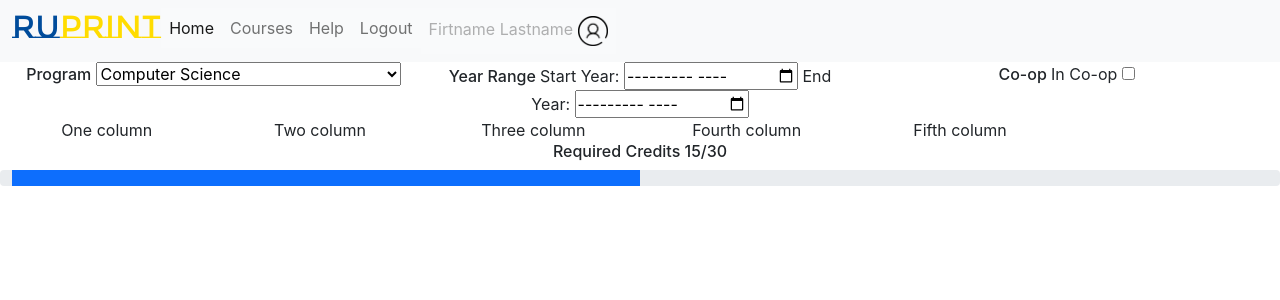
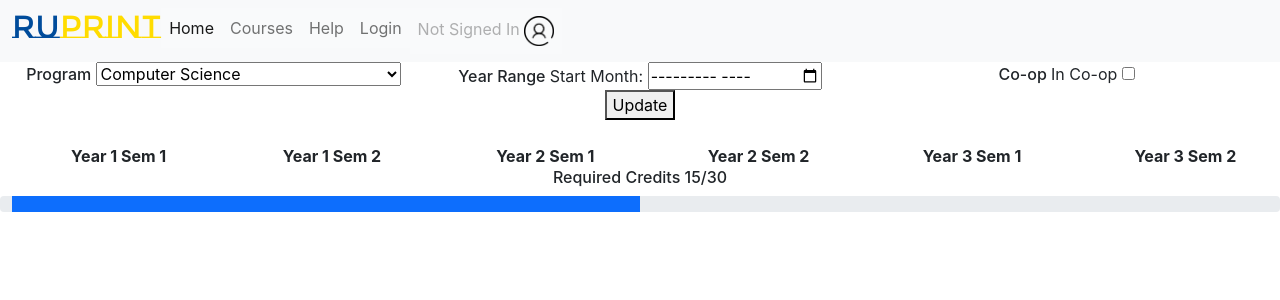
Before and after one commit to Ctrl-Alt-Defeat-RUHacks/RUPrint, a React (Create React App) app: page / in a window 1280 px wide. Shown: the top 300 px of the page. Built offline with nearby package versions, Linux system fonts and the light colour scheme.

Commit message:
Date Changes

```diff
--- a/src/App.css
+++ b/src/App.css
@@ -77,3 +77,26 @@ p{
   background-color: rgba(255, 255, 255, 0.15);
   margin:auto;
 }
+
+@media (min-width: 992px) {
+  .container-scroll {
+    overflow-x: auto;
+  }
+  .container-scroll .columns-16 {
+    width: 133.33333333vw;  /* = 100vw * 16/12 */
+  }
+  .container-scroll .columns-20 {
+    width: 166.66666667vw;  /* = 100vw * 20/12 */
+  }
+  .container-scroll .col-md-2 {
+    width: 16.66666667vw !important;
+  }
+}
+
+.container-scroll > .row {
+  margin-top: 24px;
+}
+.container-scroll > .row > .col-md-2 {
+  font-weight: bold;
+  text-align: center;
+}
--- a/src/App.js
+++ b/src/App.js
@@ -41,10 +41,10 @@ class App extends Component{
                     <button class="nav-link headerButton"  onClick={()=>this.changePage(3)}>Help</button>
                     </li>
                     <li class="nav-item">
-                    <button class="nav-link headerButton" >Logout</button>
+                    <button class="nav-link headerButton" >Login</button>
                     </li>
                     <li class="nav-item">
-                    <button class="nav-link disabled headerButton" tabindex="-1" aria-disabled="true"><div>Firtname Lastname <img src={actLogo} style={{height: '30px'}}alt="acct"/></div></button>
+                    <button class="nav-link disabled headerButton" tabindex="-1" aria-disabled="true"><div>Not Signed In <img src={actLogo} style={{height: '30px'}}alt="acct"/></div></button>
                     </li>
                 </ul>
                 </div>
--- a/src/mainPage.js
+++ b/src/mainPage.js
@@ -1,6 +1,45 @@
 import React from 'react';
 
 class mainPage extends React.Component {
+    constructor(){
+        super()
+        this.state={
+          coop: false,
+          startMonth: 99,
+          startYear: 9999,
+          schoolMonth: [1,2,3,4,5,6,7,8,9,10],
+          schoolYear: [1,2,3,4,5,6,7,8,9,10]
+        }
+      }
+
+    changeCoop(newCoop){
+        this.setState({
+          coop:newCoop
+    })
+    }
+
+    changeStartYear(newMonth){
+        var stringSplitted = newMonth.split("-");
+        var schoolMonth=[];
+        var schoolYear=[];
+        var startYear= parseInt(stringSplitted[0]);
+
+        if(parseInt(stringSplitted[1]) > 8){
+            schoolMonth= ["Fall","Winter","Fall","Winter","Fall","Winter","Fall","Winter","Fall","Winter"];
+            schoolYear=[startYear, startYear+1, startYear+1, startYear+2, startYear+2, startYear+3, startYear+3, startYear+4, startYear+4, startYear+5];
+        }else{
+            schoolMonth= ["Winter","Fall","Winter","Fall","Winter","Fall","Winter","Fall","Winter","Fall"];
+            schoolYear=[startYear, startYear, startYear+1, startYear+1, startYear+2, startYear+2, startYear+3, startYear+3, startYear+4, startYear+4];
+        }
+
+        this.setState({
+          startMonth: stringSplitted[1],
+          startYear: stringSplitted[0],
+          schoolMonth: schoolMonth,
+          schoolYear: schoolYear
+         })
+    }
+
     render() {
       return (
         <div id="mainPage">
@@ -19,38 +58,49 @@ class mainPage extends React.Component {
                     </div>
                     <div class="col-4">
                         <h6> Year Range </h6>
-                        <form>
-                            <p>Start Year: </p>
-                            <input type="month"></input>
-                            <p> End Year: </p>
-                            <input type="month"></input>
-                        </form>
+                            <p>Start Month: </p>
+                            <input id="startMonth" type="month"></input>
+                            <p> </p>
+                            <button onClick={()=>this.changeStartYear(document.getElementById("startMonth").value)}>Update</button>
                     </div>
                     <div class="col-4">
                         <h6>Co-op </h6>
                         <form>
                             <p> In Co-op </p>
-                            <input type="checkbox"></input>
+                            <input type="checkbox" onClick={()=>this.changeCoop(!this.state.coop)}></input>
                         </form>
                     </div>
                 </div>
-                <div class="row">
-                    <div class="col-2">
-                    One column
-                    </div>
-                    <div class="col-2">
-                    Two column
-                    </div>
-                    <div class="col-2">
-                    Three column
-                    </div>
-                    <div class="col-2">
-                    Fourth column
-                    </div>
-                    <div class="col-2">
-                    Fifth column
-                    </div>
+                {!this.state.coop &&
+                <div class="container-fluid container-scroll">
+                <div class="row columns-16">
+                    <div class="col-md-2"> {this.state.startYear !== 9999 ? "Year 1 Sem 1 (" +this.state.schoolMonth[0] + " " + this.state.schoolYear[0]+ ")" : "Year 1 Sem 1" }</div>
+                    <div class="col-md-2"> {this.state.startYear !== 9999 ? "Year 1 Sem 2 (" +this.state.schoolMonth[1] + " " + this.state.schoolYear[1]+ ")" : "Year 1 Sem 2" }</div>
+                    <div class="col-md-2"> {this.state.startYear !== 9999 ? "Year 2 Sem 1 (" +this.state.schoolMonth[2] + " " + this.state.schoolYear[2]+ ")" : "Year 2 Sem 1" }</div>
+                    <div class="col-md-2"> {this.state.startYear !== 9999 ? "Year 2 Sem 2 (" +this.state.schoolMonth[3] + " " + this.state.schoolYear[3]+ ")" : "Year 2 Sem 2" }</div>
+                    <div class="col-md-2"> {this.state.startYear !== 9999 ? "Year 3 Sem 1 (" +this.state.schoolMonth[4] + " " + this.state.schoolYear[4]+ ")" : "Year 3 Sem 1" }</div>
+                    <div class="col-md-2"> {this.state.startYear !== 9999 ? "Year 3 Sem 2 (" +this.state.schoolMonth[5] + " " + this.state.schoolYear[5]+ ")" : "Year 3 Sem 2" }</div>
+                    <div class="col-md-2"> {this.state.startYear !== 9999 ? "Year 4 Sem 1 (" +this.state.schoolMonth[6] + " " + this.state.schoolYear[6]+ ")" : "Year 4 Sem 1" }</div>
+                    <div class="col-md-2"> {this.state.startYear !== 9999 ? "Year 4 Sem 2 (" +this.state.schoolMonth[7] + " " + this.state.schoolYear[7]+ ")" : "Year 4 Sem 2" }</div>
                 </div>
+                </div>
+                }
+                {this.state.coop &&
+                <div class="container-fluid container-scroll">
+                <div class="row columns-20">
+                    <div class="col-md-2"> {this.state.startYear !== 9999 ? "Year 1 Sem 1 (" +this.state.schoolMonth[0] + " " + this.state.schoolYear[0]+ ")" : "Year 1 Sem 1" }</div>
+                    <div class="col-md-2"> {this.state.startYear !== 9999 ? "Year 1 Sem 2 (" +this.state.schoolMonth[1] + " " + this.state.schoolYear[1]+ ")" : "Year 1 Sem 2" }</div>
+                    <div class="col-md-2"> {this.state.startYear !== 9999 ? "Year 2 Sem 1 (" +this.state.schoolMonth[2] + " " + this.state.schoolYear[2]+ ")" : "Year 2 Sem 1" }</div>
+                    <div class="col-md-2"> {this.state.startYear !== 9999 ? "Year 2 Sem 2 (" +this.state.schoolMonth[3] + " " + this.state.schoolYear[3]+ ")" : "Year 2 Sem 2" }</div>
+                    <div class="col-md-2"> {this.state.startYear !== 9999 ? "Year 3 Sem 1 (" +this.state.schoolMonth[4] + " " + this.state.schoolYear[4]+ ")" : "Year 3 Sem 1" }</div>
+                    <div class="col-md-2"> {this.state.startYear !== 9999 ? "Year 3 Sem 2 (" +this.state.schoolMonth[5] + " " + this.state.schoolYear[5]+ ")" : "Year 3 Sem 2" }</div>
+                    <div class="col-md-2"> {this.state.startYear !== 9999 ? "Year 4 Sem 1 (" +this.state.schoolMonth[6] + " " + this.state.schoolYear[6]+ ")" : "Year 4 Sem 1" }</div>
+                    <div class="col-md-2"> {this.state.startYear !== 9999 ? "Year 4 Sem 2 (" +this.state.schoolMonth[7] + " " + this.state.schoolYear[7]+ ")" : "Year 4 Sem 2" }</div>
+                    <div class="col-md-2"> {this.state.startYear !== 9999 ? "Year 5 Sem 1 (" +this.state.schoolMonth[8] + " " + this.state.schoolYear[8]+ ")" : "Year 5 Sem 1" }</div>
+                    <div class="col-md-2"> {this.state.startYear !== 9999 ? "Year 5 Sem 2 (" +this.state.schoolMonth[9] + " " + this.state.schoolYear[9]+ ")" : "Year 5 Sem 2" }</div>
+                </div>
+                </div>
+                }
                 <div class="row">
                     <h6>Required Credits 15/30</h6>
                     <div class="progress">
```
